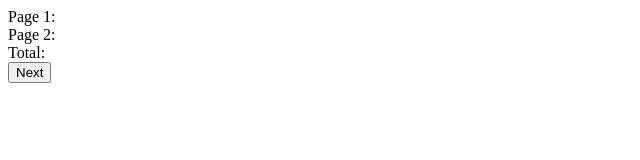
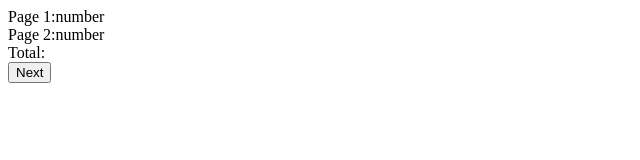
Before and after one commit to wizardto1/radiotest, an Angular app: page /page3 in a window 1280 px wide. Shown: the top 160 px of the page, without its empty margins (0-640 px from the left). Built offline with nearby package versions, Linux system fonts and the light colour scheme.

Commit message:
3 files modified

```diff
--- a/src/app/page3/page3.component.html
+++ b/src/app/page3/page3.component.html
@@ -1,5 +1,5 @@
-<span>Page 1:</span><br>
-<span>Page 2:</span><br>
+<span>Page 1:{{page1}}</span><br>
+<span>Page 2:{{page2}}</span><br>
 <span>Total:</span><br>
 
 
--- a/src/app/page3/page3.component.ts
+++ b/src/app/page3/page3.component.ts
@@ -1,4 +1,5 @@
 import { Component, OnInit } from '@angular/core';
+import { ScoresService } from '../scores.service';
 
 @Component({
   selector: 'app-page3',
@@ -6,10 +7,13 @@ import { Component, OnInit } from '@angular/core';
   styleUrls: ['./page3.component.css']
 })
 export class Page3Component implements OnInit {
-
-  constructor() { }
+  page1;
+  page2;
+  constructor(private scoresService: ScoresService) { }
 
   ngOnInit() {
+    this.page1=this.scoresService.getScore1();
+    this.page2=this.scoresService.getScore2();
   }
 
 }
--- a/src/app/scores.service.ts
+++ b/src/app/scores.service.ts
@@ -13,6 +13,10 @@ export class ScoresService {
     this.score2=score;
     console.log(this.score2);
   }
+  getScore1(){
+    return this.score1
+  }
+  getScore2(){return this.score2}
 
   constructor() { }
 
```
